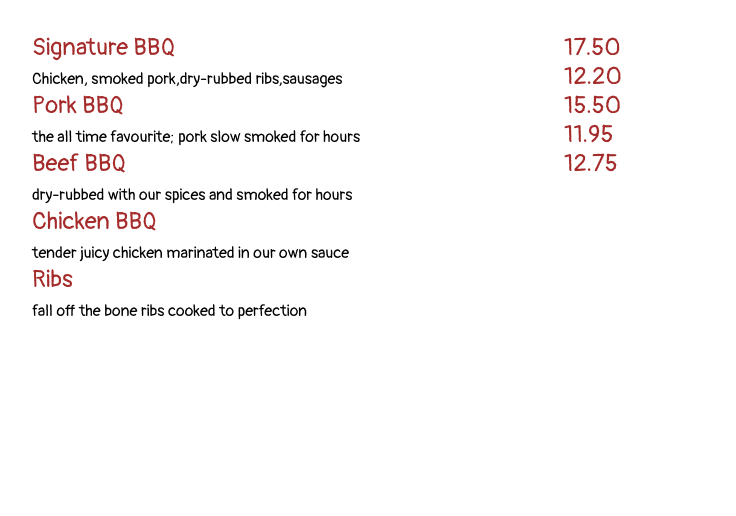
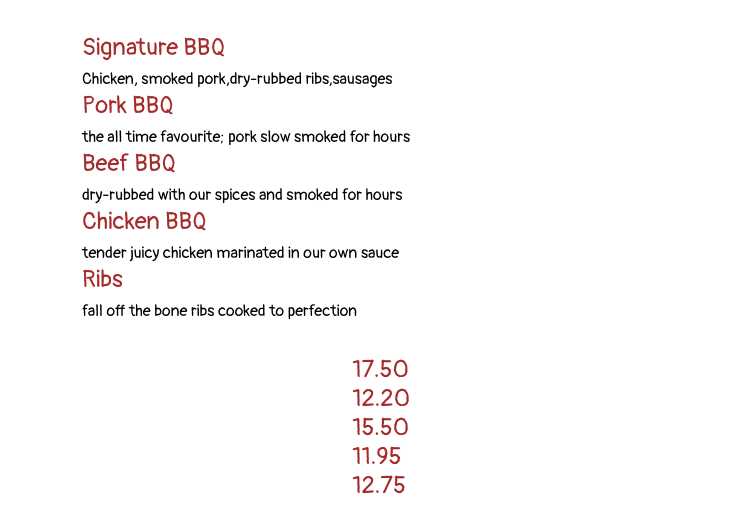
Before and after one commit to barrywaldron/ultimate-bbq-menu, a website: page index.html in a window 1280 px wide. Shown: the part 295-811 px from the top of the page, without its empty margins (76-812 px from the left). Drawn offline with Linux system fonts and the light colour scheme.

Commit message:
Update style.css

```diff
--- a/style.css
+++ b/style.css
@@ -31,14 +31,13 @@ a {
   color: #000;
 }
 .menu-items {
-  position: relative;
+ position: absolute;
+ padding-left: 50px;
+
 }
 .items {
-  position: absolute;
+  position: relative;
 }
 .price {
   float: right;
-  width: 50%;
-
-
 }
```
